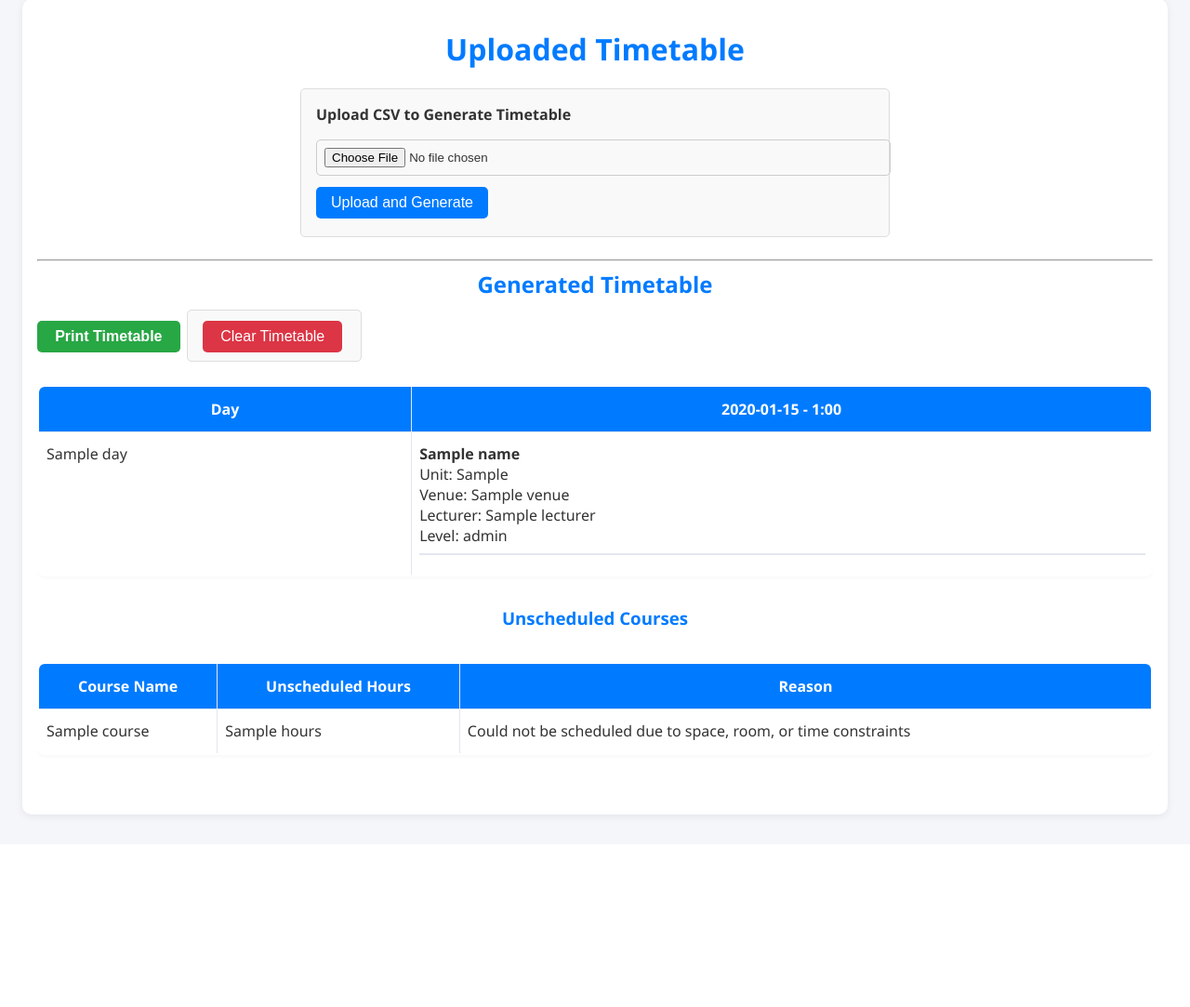
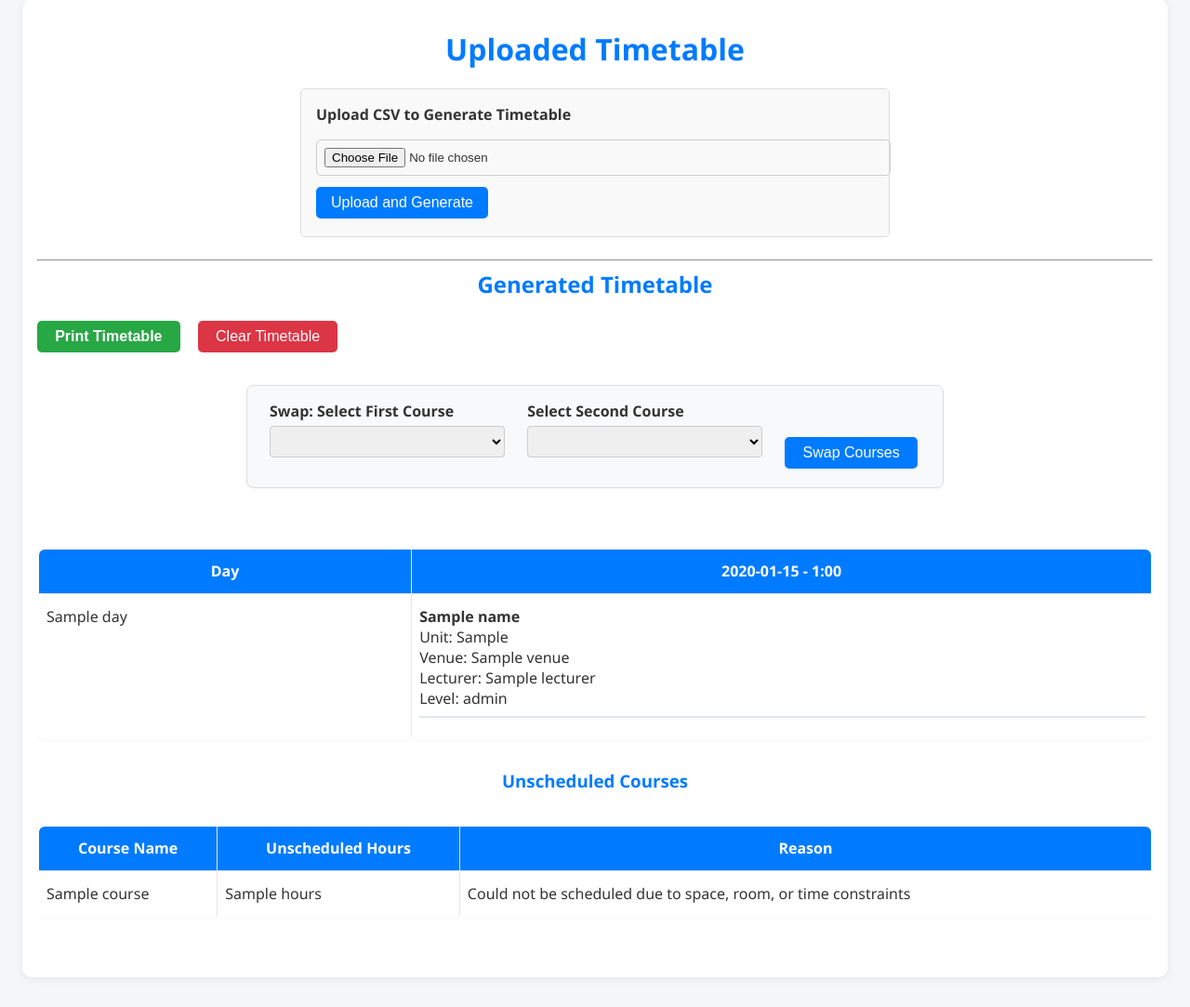
Before and after one commit to ayomidedavid/university-timetable, a Flask app: template templates/uploaded_timetable.html in a window 1280 px wide. Shown: the part 71-1154 px from the top of the page at 93% size. Before the commit the page ends 954 px from the top, so only its background shows below. Run offline with Flask 3, Linux system fonts and the light colour scheme; the template is opened without the code that fills it: most values are stand-ins (such as "Sample title", 1, 10 or a date in 2020); lists and menus that the app fills with data are empty; parts of the project's set-up code (start-up, migrations or seed data) failed here and were passed over; some libraries are stand-ins or nearby versions.

Commit message:
Improve UI styling, fix button layout, and enhance timetable features

```diff
--- a/templates/uploaded_timetable.html
+++ b/templates/uploaded_timetable.html
@@ -157,6 +157,56 @@
                 padding: 0.4rem 0.8rem;
             }
         }
+        .swap-form {
+            display: flex;
+            flex-wrap: wrap;
+            gap: 1.5rem;
+            align-items: flex-end;
+            margin-bottom: 2rem;
+            background: #f8f9fa;
+            padding: 1rem 1.5rem;
+            border-radius: 8px;
+            box-shadow: 0 1px 4px rgba(0,0,0,0.04);
+            max-width: 700px;
+        }
+        .swap-form-row {
+            display: flex;
+            flex-direction: column;
+            min-width: 220px;
+            flex: 1 1 220px;
+        }
+        .swap-form label {
+            margin-bottom: 0.3rem;
+        }
+        .swap-form select {
+            padding: 0.4rem;
+            border-radius: 4px;
+            border: 1px solid #ccc;
+            font-size: 1rem;
+        }
+        @media (max-width: 700px) {
+            .swap-form {
+                flex-direction: column;
+                gap: 0.7rem;
+                padding: 0.7rem 0.5rem;
+            }
+            .swap-form-row {
+                min-width: 0;
+            }
+        }
+        .timetable-actions {
+            display: flex;
+            flex-wrap: wrap;
+            gap: 1rem;
+            align-items: center;
+            margin-bottom: 2rem;
+        }
+        @media (max-width: 600px) {
+            .timetable-actions {
+                flex-direction: column;
+                align-items: stretch;
+            }
+        }
     </style>
     <script>
         let selectedCourse = null;
@@ -255,6 +305,11 @@
         function closeEditModal() {
             document.getElementById('edit-modal').style.display = 'none';
         }
+
+        function clearTimetable(e) {
+            e.preventDefault();
+            document.getElementById('clear-timetable-form').submit();
+        }
     </script>
 </head>
 <body>
@@ -281,12 +336,46 @@
         </form>
         <hr>
         <h2>Generated Timetable</h2>
-        <button onclick="printTable()" class="btn btn-print">Print Timetable</button>
-        <form action="{{ url_for('timetable_bp.clear_timetable') }}" method="POST" style="display: inline;">
+        <div class="timetable-actions">
+            <button onclick="printTable()" class="btn btn-print">Print Timetable</button>
+            <button onclick="clearTimetable(event)" class="btn btn-danger">Clear Timetable</button>
+            <form id="clear-timetable-form" action="{{ url_for('timetable_bp.clear_timetable') }}" method="POST" style="display: none;">
+                <input type="hidden" name="csrf_token" value="{{ csrf_token() }}">
+            </form>
+        </div>
+        <p id="selected-course" style="display: none;"></p>
+        <form action="{{ url_for('timetable_bp.edit_timetable') }}" method="POST" class="swap-form">
             <input type="hidden" name="csrf_token" value="{{ csrf_token() }}">
-            <button type="submit" class="btn btn-danger">Clear Timetable</button>
+            <div class="swap-form-row">
+                <label for="course1"><strong>Swap:</strong> Select First Course</label>
+                <select name="course1" required>
+                    {% for day, slots in timetable.items() %}
+                        {% for hour, entries in slots.items() %}
+                            {% for entry in entries %}
+                                <option value="{{ day }}|{{ hour }}|{{ entry.course_name }}">
+                                    {{ entry.course_name }} ({{ day }} - {{ hour }})
+                                </option>
+                            {% endfor %}
+                        {% endfor %}
+                    {% endfor %}
+                </select>
+            </div>
+            <div class="swap-form-row">
+                <label for="course2">Select Second Course</label>
+                <select name="course2" required>
+                    {% for day, slots in timetable.items() %}
+                        {% for hour, entries in slots.items() %}
+                            {% for entry in entries %}
+                                <option value="{{ day }}|{{ hour }}|{{ entry.course_name }}">
+                                    {{ entry.course_name }} ({{ day }} - {{ hour }})
+                                </option>
+                            {% endfor %}
+                        {% endfor %}
+                    {% endfor %}
+                </select>
+            </div>
+            <button type="submit" class="btn btn-primary">Swap Courses</button>
         </form>
-        <p id="selected-course" style="display: none;"></p>
         {% if timetable %}
             <div style="overflow-x:auto;">
             <table>
```
Also changed, not shown: uploaded_timetable.html (added).
